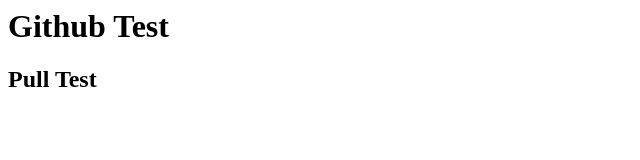
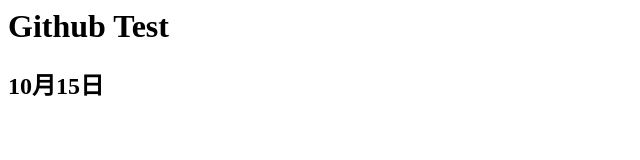
Before and after one commit to jojocatstanaka/mysite, a plain HTML site: page index.html in a window 1280 px wide. Shown: the whole page, without its empty margins (0-640 px from the left). Drawn offline with Linux system fonts and the light colour scheme.

Commit message:
日程確定（10/15）

```diff
--- a/index.html
+++ b/index.html
@@ -4,6 +4,6 @@
 </head>
 <body>
 <h1>Github Test</h1>
-<h2>Pull Test</h2>
+<h2>10月15日</h2>
 </body>
 </html>
```
